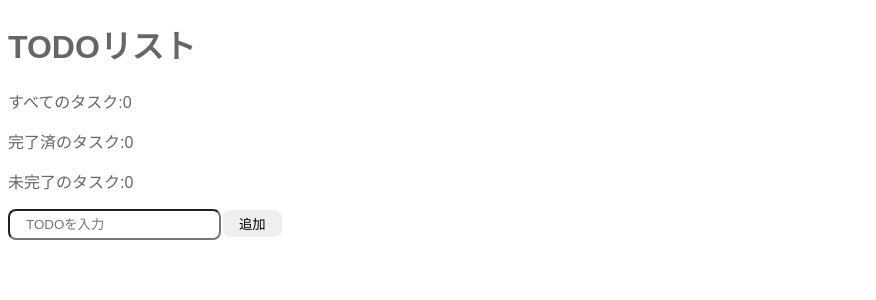
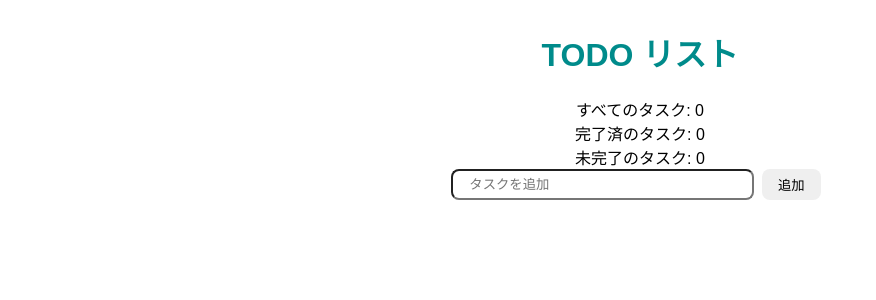
Before and after one commit to umedanaoyuki/hc_practice, a React (Vite) app in the folder react_todo_list/: page / in a window 1280 px wide. Shown: the top 300 px of the page, without its empty margins (0-876 px from the left). Built offline with nearby package versions, Linux system fonts and the light colour scheme.

Commit message:
画面上部のスタイル設定

```diff
--- a/react_todo_list/src/App.tsx
+++ b/react_todo_list/src/App.tsx
@@ -2,20 +2,26 @@ import { ChangeEvent, useRef, useState } from "react";
 import "./styles.css";
 import { InputTodo } from "./components/InputTodo";
 import { DisplayTodoList } from "./components/DisplayTodoList";
-import { Todo } from "./type/TodoType";
+import { TodoType } from "./type/TodoType";
 
 function App() {
   // TODOの入力欄の状態
   const [todoText, setTodoText] = useState<string>("");
 
   // 全TODOリストの状態
-  const [todos, setTodos] = useState<Todo[]>([]);
+  const [todos, setTodos] = useState<TodoType[]>([]);
 
   const inputRefObject = useRef<(HTMLInputElement | null)[]>([]);
 
+  /**
+   * TODO入力欄の表示を切り替えるメソッド
+   */
   const onChangeTodoText = (event: ChangeEvent<HTMLInputElement>) =>
     setTodoText(event.target.value);
 
+  /**
+   * TODOの内容を書き換えるメソッド
+   */
   const onChangeText = (event: ChangeEvent<HTMLInputElement>, id: number) => {
     setTodos(
       todos.map((todo) => {
@@ -112,19 +118,19 @@ function App() {
 
   return (
     <>
-      <h1>TODOリスト</h1>
-      <div>
-        <p>すべてのタスク:{todos.length}</p>
-        <p>
-          完了済のタスク:
+      <h1>TODO リスト</h1>
+      <div className="task-info">
+        <p className="indivisual-task">すべてのタスク:&nbsp;{todos.length}</p>
+        <p className="indivisual-task">
+          完了済のタスク:&nbsp;
           {
             todos.filter((todo) => {
               return todo.completed == true;
             }).length
           }
         </p>
-        <p>
-          未完了のタスク:
+        <p className="indivisual-task">
+          未完了のタスク:&nbsp;
           {
             todos.filter((todo) => {
               return todo.completed == false;
--- a/react_todo_list/src/components/DisplayTodoList.tsx
+++ b/react_todo_list/src/components/DisplayTodoList.tsx
@@ -1,5 +1,6 @@
 import { useRef } from "react";
 import { DisplayTodoListType } from "../type/DisplayTodoListType";
+import "./DisplayTodoListStyle.css";
 
 /**
  * TODOの一覧を表示させるコンポーネント
--- /dev/null
+++ b/react_todo_list/src/components/DisplayTodoListStyle.css
@@ -0,0 +1,13 @@
+.list-row {
+  display: flex;
+  align-items: center;
+}
+
+.todo-item {
+  margin: 6px;
+}
+
+/* 取り消し線 */
+.completed {
+  text-decoration: line-through;
+}
--- a/react_todo_list/src/components/InputTodo.tsx
+++ b/react_todo_list/src/components/InputTodo.tsx
@@ -1,25 +1,15 @@
-import { ChangeEvent } from "react";
+import { InputTodoType } from "../type/InputTodoType";
+import "./InputTodoStyle.css";
 
-type InputTodoProps = {
-  todoText: string;
-  onChange: (event: ChangeEvent<HTMLInputElement>) => void;
-  onClick: () => void;
-};
-
-// const style = {
-//   backgroundColor: "#c6e5d9",
-//   width: "400px",
-//   height: "30px",
-//   padding: "8px",
-//   margin: "8px",
-//   borderRadius: "8px",
-// };
-
-export const InputTodo = ({ todoText, onChange, onClick }: InputTodoProps) => {
+export const InputTodo = ({ todoText, onChange, onClick }: InputTodoType) => {
   return (
-    // <div style={style}>
-    <div>
-      <input placeholder="TODOを入力" value={todoText} onChange={onChange} />
+    <div className="task-input-area">
+      <input
+        className="input-area"
+        placeholder="タスクを追加"
+        value={todoText}
+        onChange={onChange}
+      />
       <button onClick={onClick}>追加</button>
     </div>
   );
--- /dev/null
+++ b/react_todo_list/src/components/InputTodoStyle.css
@@ -0,0 +1,10 @@
+.task-input-area {
+  display: flex;
+  justify-content: center;
+  width: 100%;
+  font-size: 16px;
+}
+
+.input-area {
+  width: 20em;
+}
--- a/react_todo_list/src/styles.css
+++ b/react_todo_list/src/styles.css
@@ -1,11 +1,15 @@
 body {
   font-family: sans-serif;
-  color: #666;
+  display: flex;
+  justify-content: center;
 }
 
+h1 {
+  text-align: center;
+  color: darkcyan;
+}
 input {
   border-radius: 8px;
-  /* border: none; */
   padding: 6px 16px;
 }
 
@@ -13,59 +17,14 @@ button {
   border-radius: 8px;
   border: none;
   padding: 4px 16px;
-  margin: 0px 2px;
+  margin: 0px 8px;
 }
 
-button:hover {
-  background-color: #79a8a9;
-  color: #fff;
-  cursor: pointer;
+.task-info {
+  text-align: center;
 }
 
-/* .input-area {
-  background-color: #c6e5d9;
-  width: 400px;
-  height: 30px;
-  padding: 8px;
-  margin: 8px;
-  border-radius: 8px;
-} */
-
-.incomplete-area {
-  border: 2px solid #aacfd0;
-  width: 400px;
-  min-height: 200px;
-  padding: 8px;
-  margin: 8px;
-  border-radius: 8px;
+.indivisual-task {
+  margin-top: 0;
+  margin-bottom: 0;
 }
-
-.complete-area {
-  border: 2px solid #aacfd0;
-  width: 400px;
-  min-height: 200px;
-  padding: 8px;
-  margin: 8px;
-  border-radius: 8px;
-  background-color: #c9dede;
-}
-
-.title {
-  text-align: center;
-  margin-top: 0;
-  font-weight: bold;
-}
-
-.list-row {
-  display: flex;
-  align-items: center;
-}
-
-.todo-item {
-  margin: 6px;
-}
-
-/* 取り消し線 */
-.completed {
-  text-decoration: line-through;
-}
--- a/react_todo_list/src/type/DisplayTodoListType.ts
+++ b/react_todo_list/src/type/DisplayTodoListType.ts
@@ -1,5 +1,5 @@
 import { ChangeEvent } from "react";
-import { Todo } from "./TodoType";
+import { TodoType } from "./TodoType";
 
 export type DisplayTodoListType = {
   onClickDelete: (index: number) => void;
@@ -7,5 +7,5 @@ export type DisplayTodoListType = {
   onClickSave: (index: number) => void;
   handleCompleted: (index: number) => void;
   onChangeText: (event: ChangeEvent<HTMLInputElement>, id: number) => void;
-  todos: Todo[];
+  todos: TodoType[];
 };
--- /dev/null
+++ b/react_todo_list/src/type/InputTodoType.ts
@@ -0,0 +1,7 @@
+import { ChangeEvent } from "react";
+
+export type InputTodoType = {
+  todoText: string;
+  onChange: (event: ChangeEvent<HTMLInputElement>) => void;
+  onClick: () => void;
+};
--- a/react_todo_list/src/type/TodoType.ts
+++ b/react_todo_list/src/type/TodoType.ts
@@ -1,4 +1,4 @@
-export type Todo = {
+export type TodoType = {
   id: number;
   // TODOの内容
   text: string;
```
